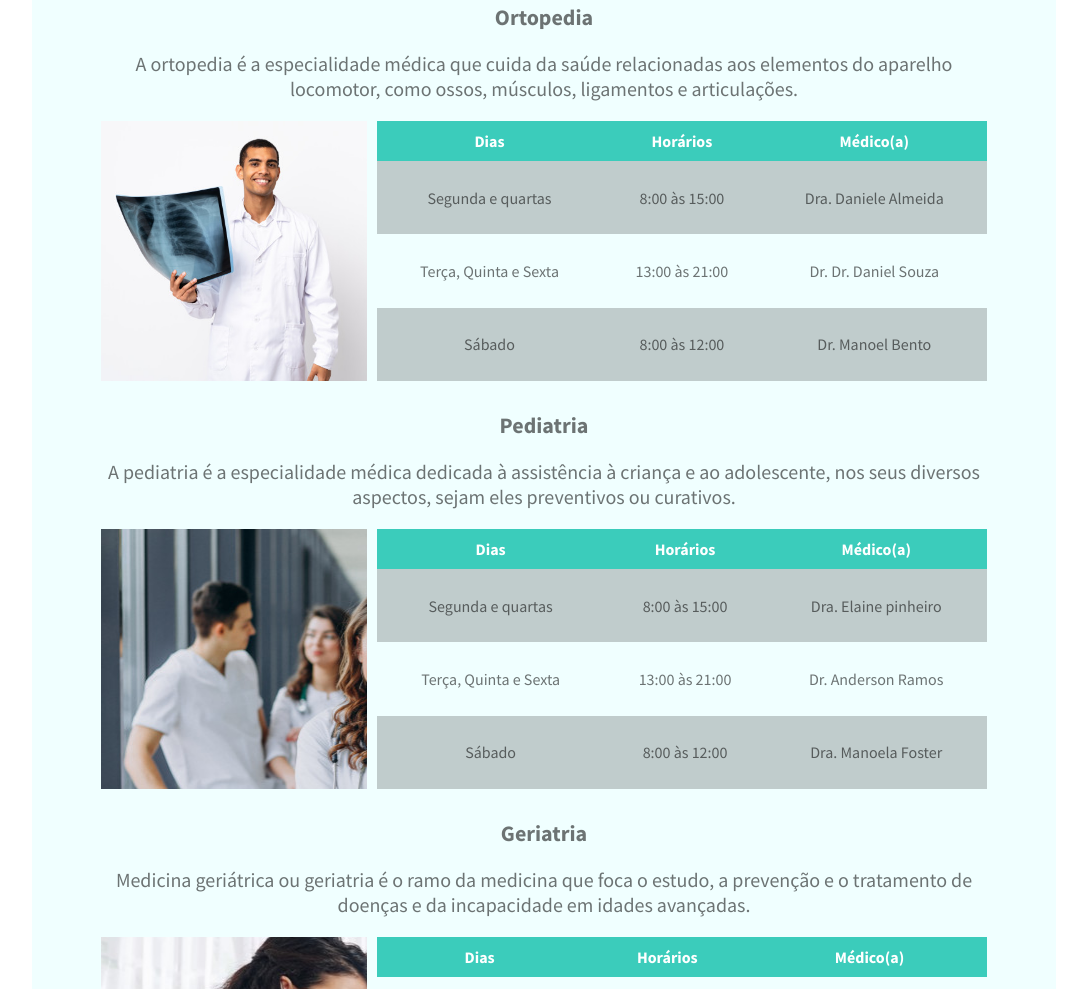
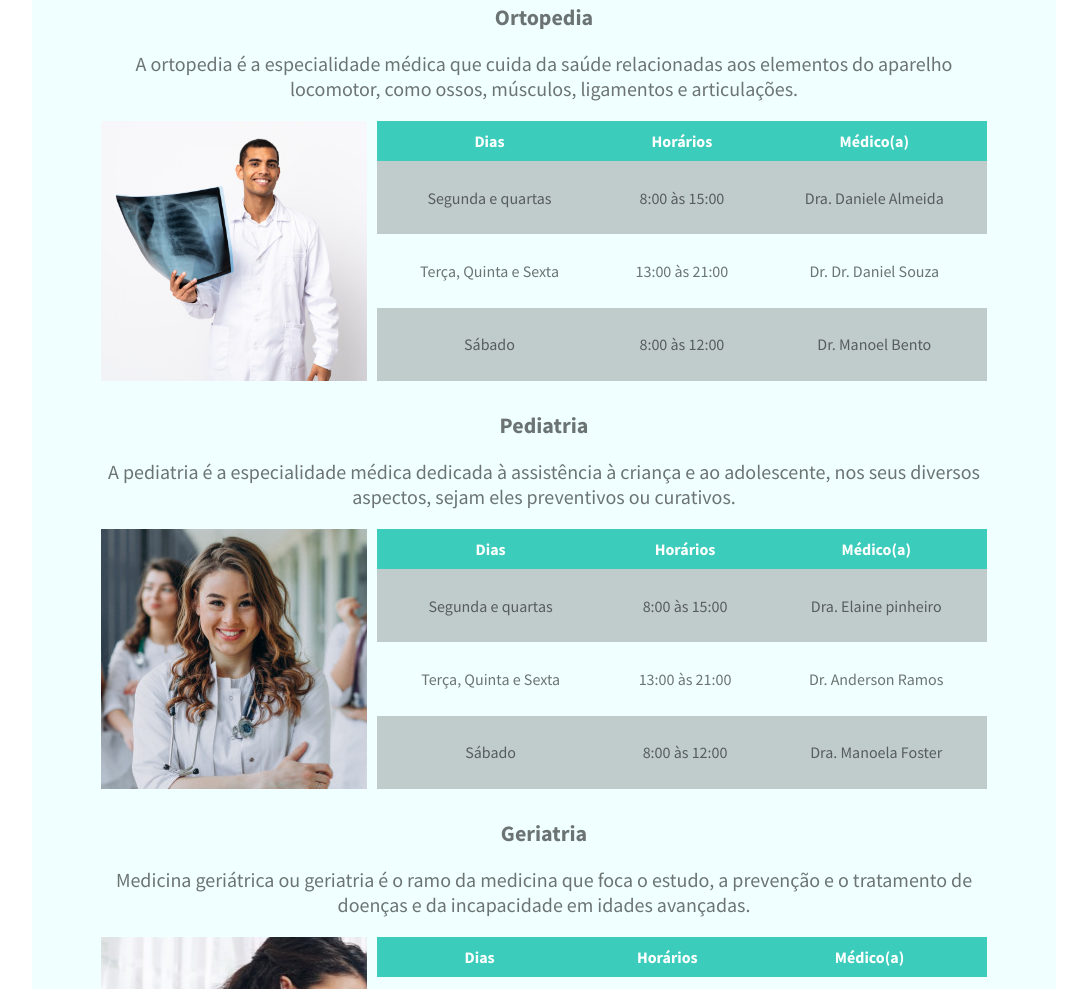
Before and after one commit to FlaJaconis/Clinica-Medica_Responsivo, a plain HTML site: page especialidades.html in a window 1280 px wide. Shown: the part 296-1285 px from the top of the page, without its empty margins (96-1183 px from the left). Drawn offline with Linux system fonts and the light colour scheme.

Commit message:
ajuste posição imagem pediatra

```diff
--- a/css/estilos-especialidades.css
+++ b/css/estilos-especialidades.css
@@ -151,6 +151,8 @@ table tbody tr:nth-last-of-type(odd) {
 
     #pediatria .img-medico {
         background-image: url("../assets/pediatra2.png");
+        background-position-x: 45%;
+        background-position-y: 30%;
     }
 
     #geriatria .img-medico {
```
